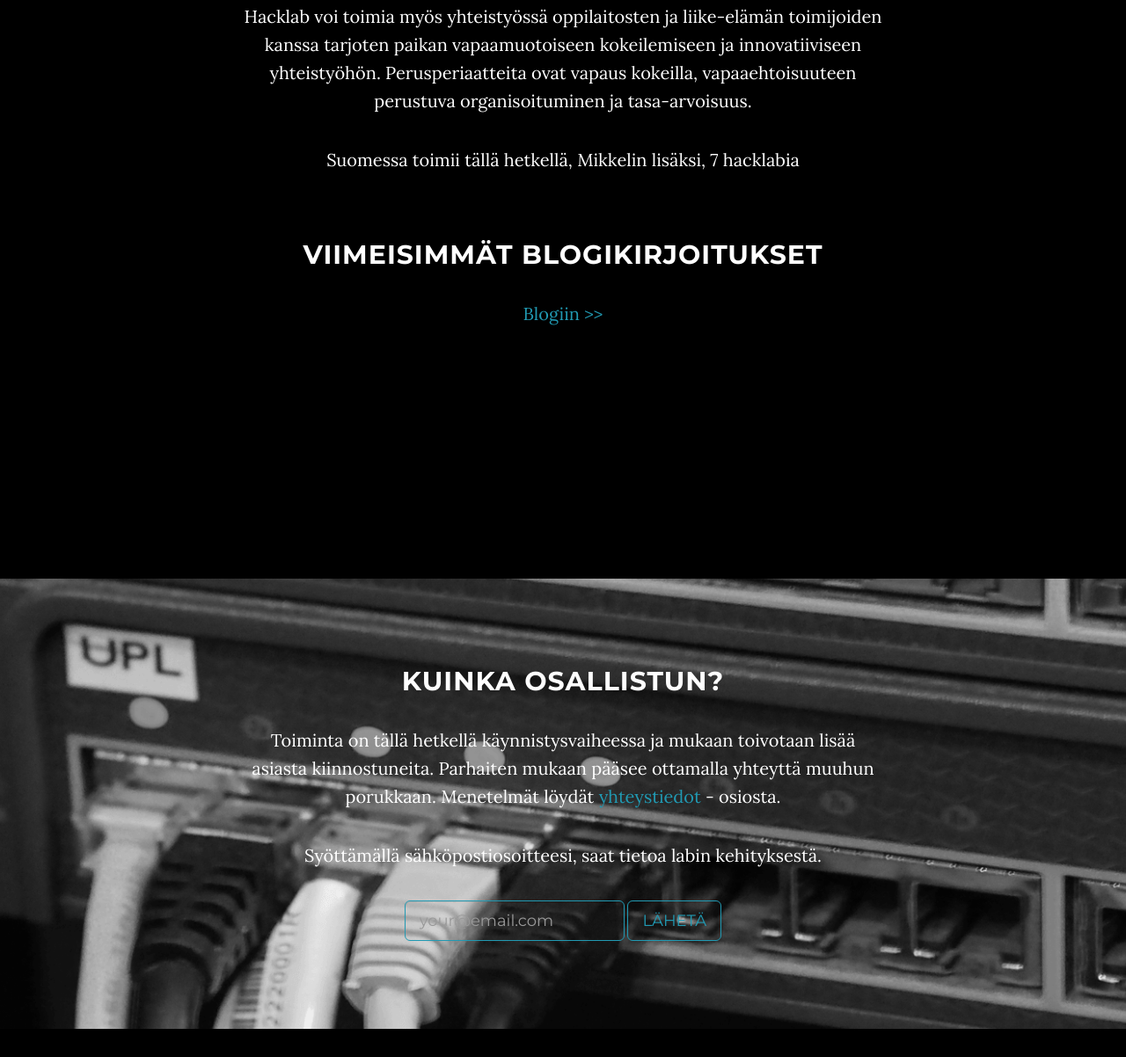
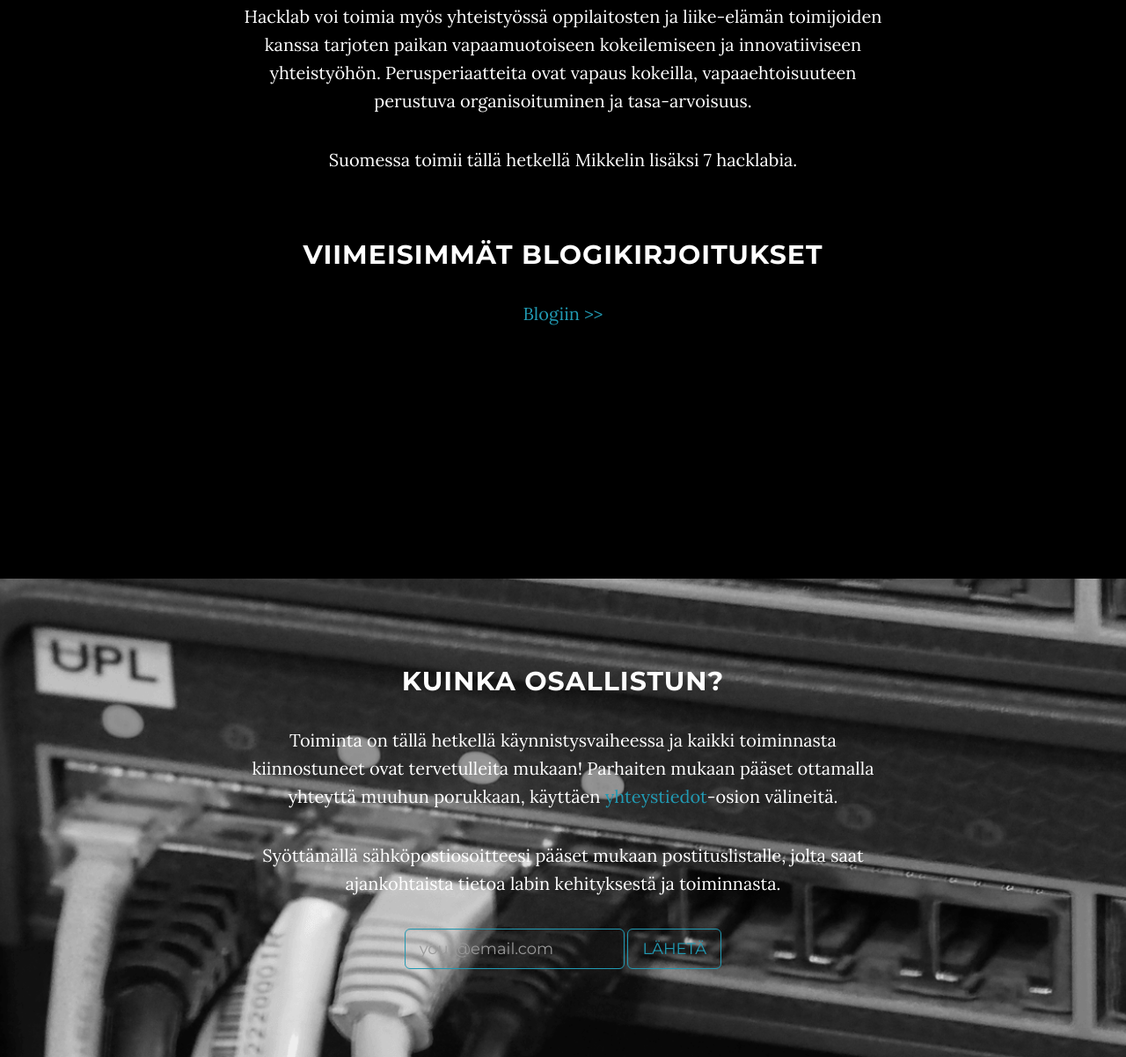
Before and after one commit to Hacklab-Mikkeli/hacklab-mikkeli-website, a website: page views/index.html in a window 1280 px wide. Shown: the part 1246-2448 px from the top of the page at 88% size. Drawn offline with Linux system fonts and the light colour scheme; no server answers.

Commit message:
** fine-tuning content and fixing typo

```diff
--- a/views/index.html
+++ b/views/index.html
@@ -75,7 +75,7 @@
                 <div class="row">
                     <div class="col-md-8 col-md-offset-2">
                         <h1 class="brand-heading">Hacklab Mikkeli</h1>
-                        <p class="intro-text">Yhteisöllinen työtila teknologiasta ja sen luomisesta kiinnostuneille, Mikkelissä.</p>
+                        <p class="intro-text">Yhteisöllinen työtila teknologiasta ja sen luomisesta kiinnostuneille Mikkelissä</p>
                         <a href="#about" class="btn btn-circle page-scroll">
                             <i class="fa fa-angle-double-down animated"></i>
                         </a>
@@ -92,7 +92,7 @@
                 <h2>Mikä ihmeen hacklab?</h2>
                 <p>Hacklabit ovat fyysisiä tiloja, joissa tieteestä, teknologiasta ja digitaalisesta taiteesta kiinnostuneet voivat tavata, viettää aikaa yhdessä ja tehdä joko henkilökohtaisia tai yhteisiä harrastetöitä.</p>
                 <p>Hacklab voi toimia myös yhteistyössä oppilaitosten ja liike-elämän toimijoiden kanssa tarjoten paikan vapaamuotoiseen kokeilemiseen ja innovatiiviseen yhteistyöhön. Perusperiaatteita ovat vapaus kokeilla, vapaaehtoisuuteen perustuva organisoituminen ja tasa-arvoisuus.</p>
-                <p>Suomessa toimii tällä hetkellä, Mikkelin lisäksi, 7 hacklabia</p>
+                <p>Suomessa toimii tällä hetkellä Mikkelin lisäksi 7 hacklabia.</p>
             </div>
         </div>
         <br/>
@@ -117,9 +117,9 @@
             <div class="container">
                 <div class="col-lg-8 col-lg-offset-2">
                     <h2>Kuinka osallistun?</h2>
-                    <p>Toiminta on tällä hetkellä käynnistysvaiheessa ja mukaan toivotaan lisää asiasta kiinnostuneita.
-                    Parhaiten mukaan pääsee ottamalla yhteyttä muuhun porukkaan. Menetelmät löydät <a class="page-scroll" href="#contact">yhteystiedot</a> - osiosta.</p>
-                    <p>Syöttämällä sähköpostiosoitteesi, saat tietoa labin kehityksestä.</p>
+                    <p>Toiminta on tällä hetkellä käynnistysvaiheessa ja kaikki toiminnasta kiinnostuneet ovat tervetulleita mukaan!
+                    Parhaiten mukaan pääset ottamalla yhteyttä muuhun porukkaan, käyttäen <a class="page-scroll" href="#contact">yhteystiedot</a>-osion välineitä.</p>
+                    <p>Syöttämällä sähköpostiosoitteesi pääset mukaan postituslistalle, jolta saat ajankohtaista tietoa labin kehityksestä ja toiminnasta.</p>
                     <div class="form-inline">
                       <input type="email" class="form-control input-lg" id="get-info-email" placeholder="your@email.com" required />
                       <button id="subscribe-button" class="btn btn-default btn-lg">Lähetä</button>
@@ -156,7 +156,7 @@
     <!-- Footer -->
     <footer>
         <div class="container text-center">
-            <p>Copyright &copy; Hacklab Mikkeli 2015</p>
+            <p>Copyright &copy; Hacklab Mikkeli ry 2015</p>
         </div>
     </footer>
 
```
Also changed, not shown: README.md.
